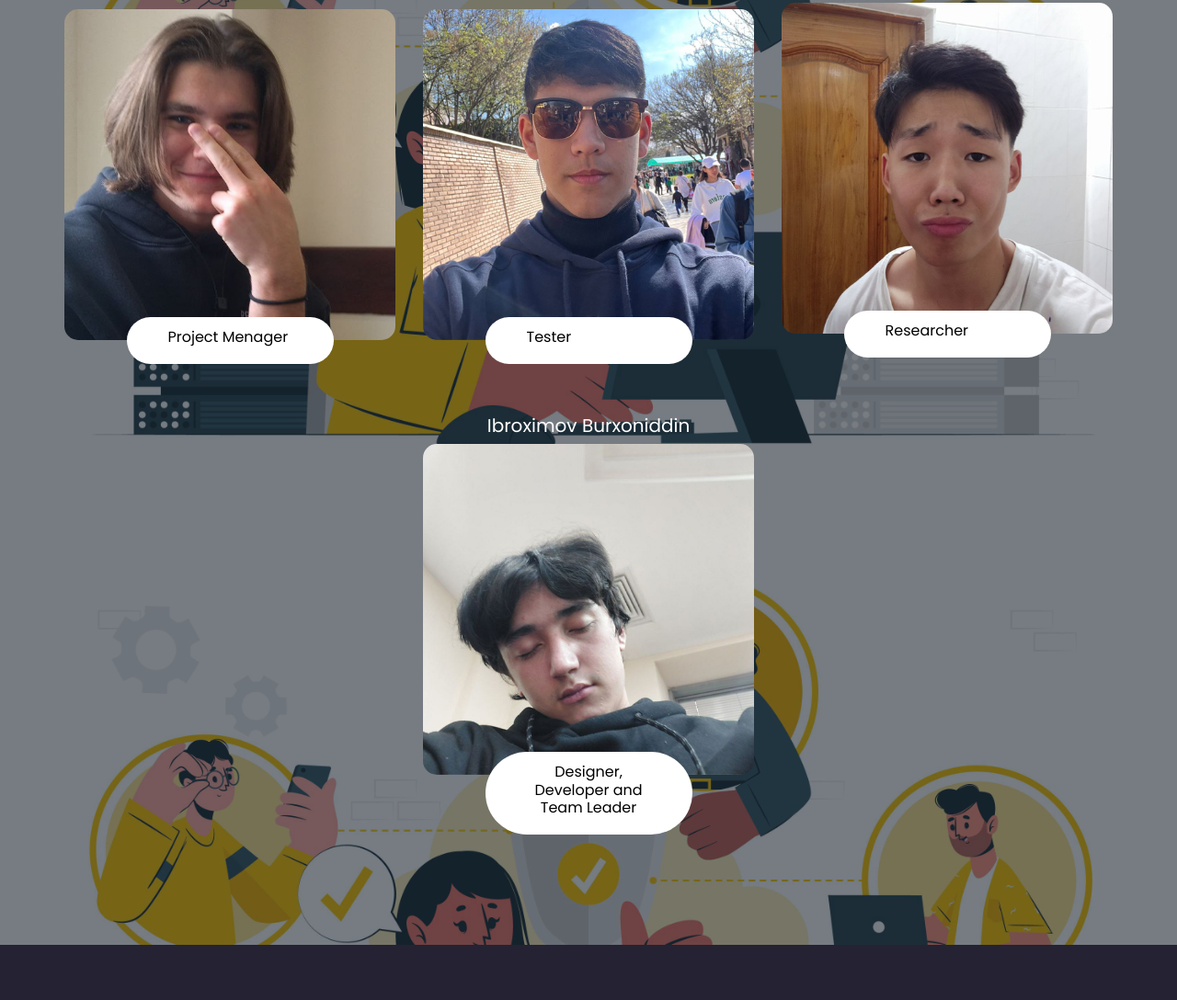
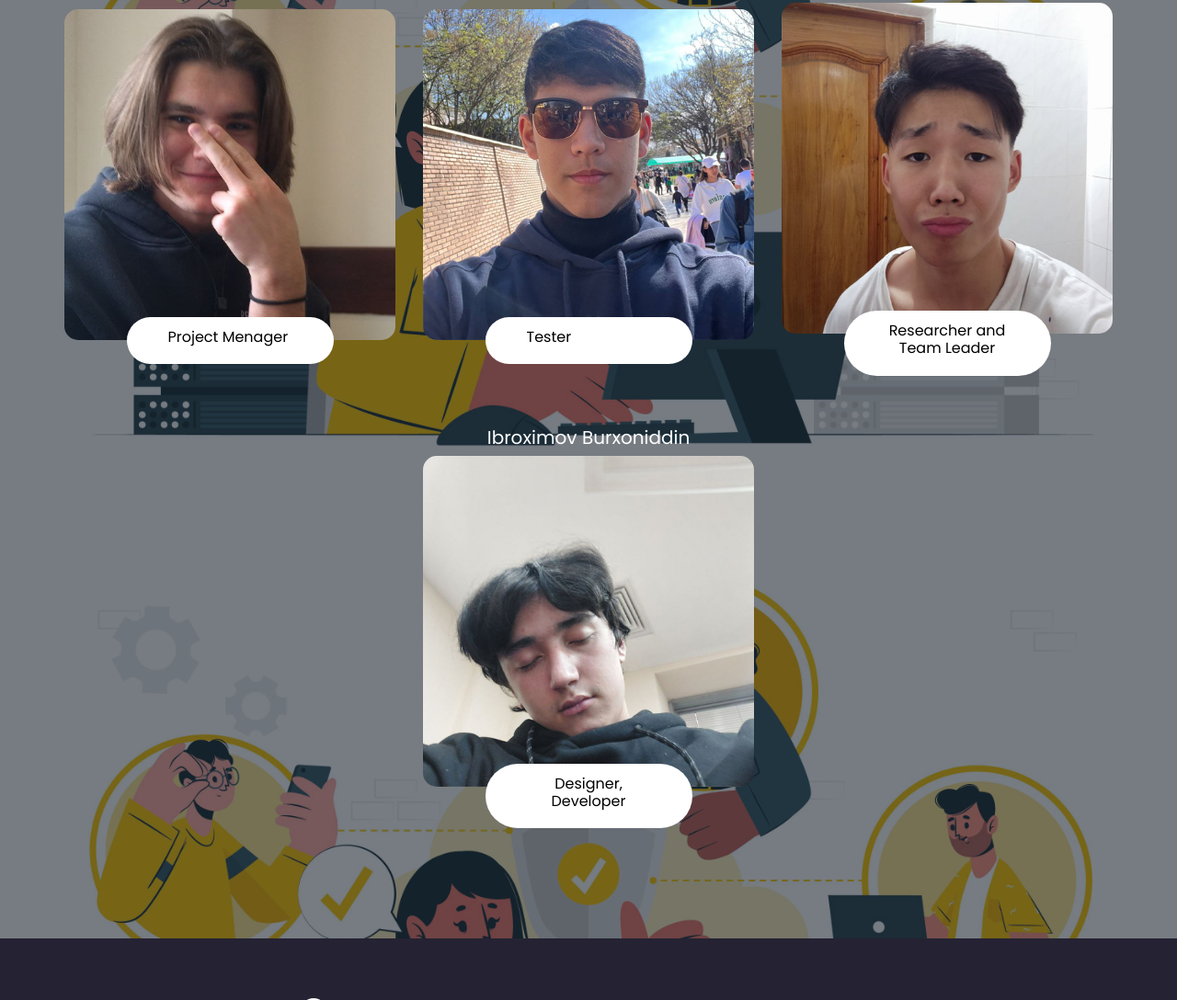
Before and after one commit to DRTTX/AKMiB, a plain HTML site: page trainer.html in a window 1280 px wide. Shown: the part 369-1457 px from the top of the page at 92% size. Drawn offline with nearby package versions, Linux system fonts and the light colour scheme.

Commit message:
Update trainer.html

```diff
--- a/trainer.html
+++ b/trainer.html
@@ -128,7 +128,7 @@
             </div>
             <div class="social_box">
               <h6 style="color: black;">
-                Researcher
+                Researcher and Team Leader
               </h6>
             </div>
           </div>
@@ -143,7 +143,7 @@
             </div>
             <div class="social_box">
               <h6 style="color: black;">
-                Designer, Developer and Team Leader
+                Designer, Developer
               </h6>
             </div>
           </div>
```
